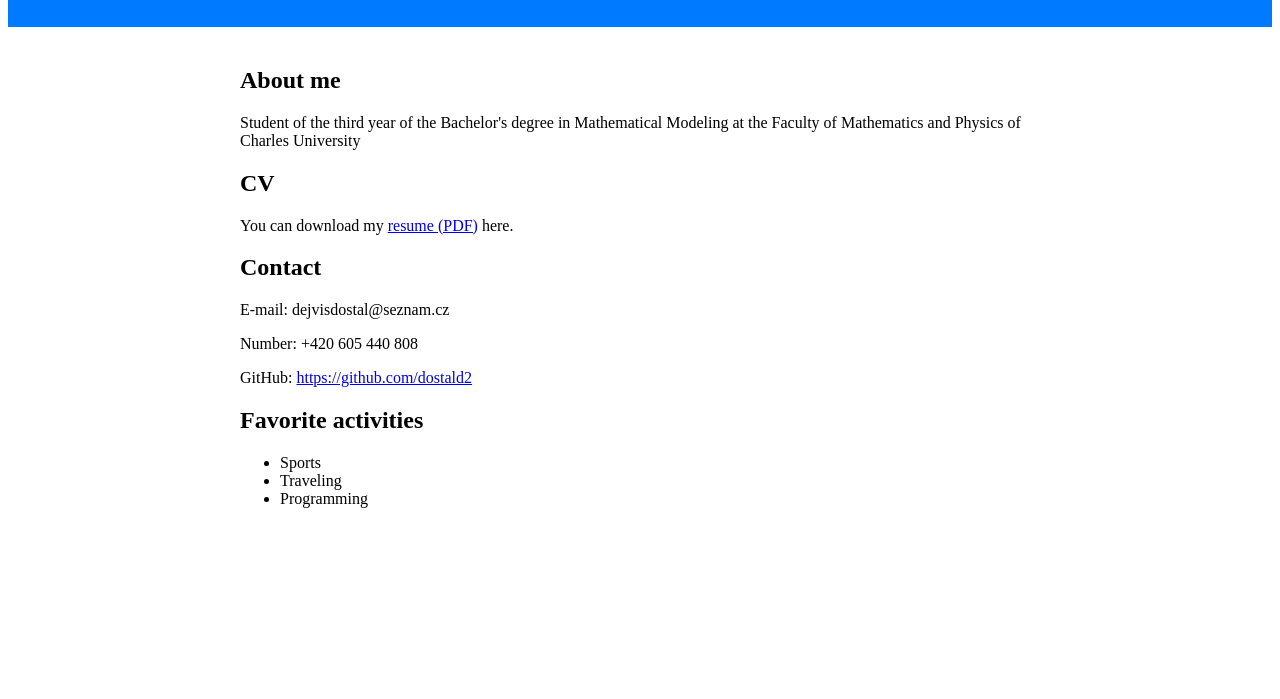
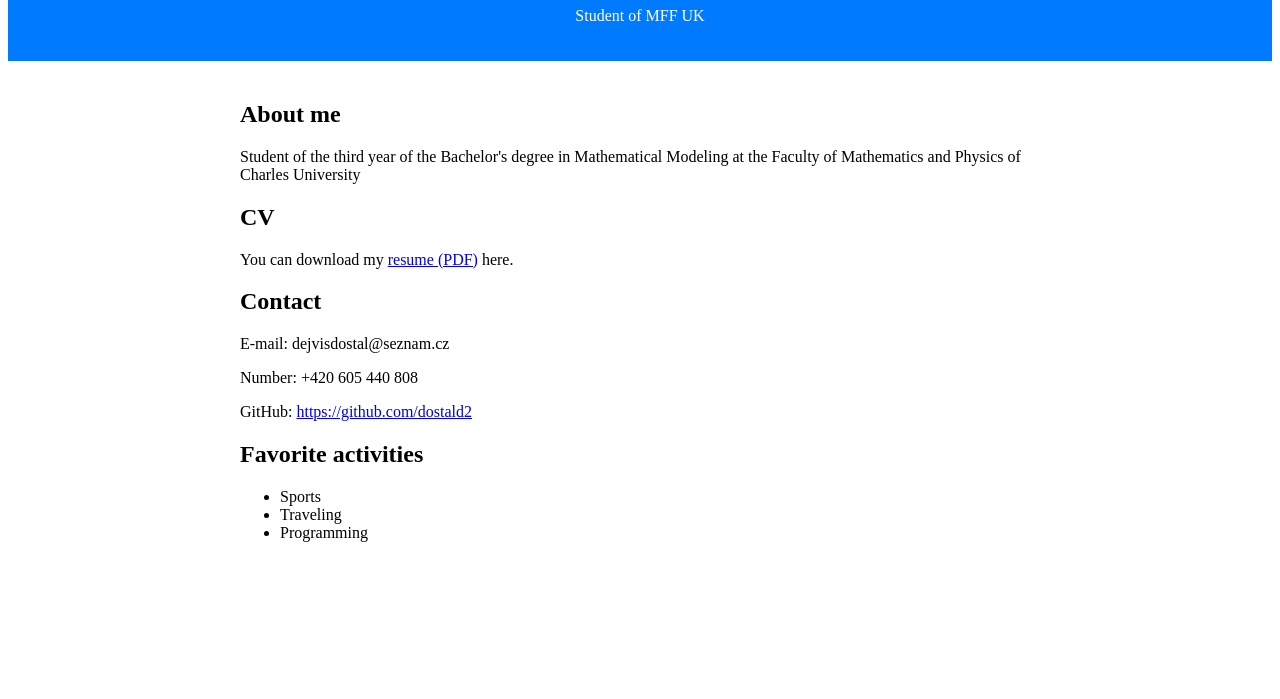
Before and after one commit to dostald2/dostald2.github.io, a plain HTML site: page index.html in a window 1280 px wide. Shown: the part 101-800 px from the top of the page. Drawn offline with Linux system fonts and the light colour scheme.

Commit message:
Update index.html

```diff
--- a/index.html
+++ b/index.html
@@ -24,6 +24,7 @@
 <body>
     <header>
         <h1>David Dostál</h1>
+        <p>Student of MFF UK</p>
     </header>
 
     <div class="container">
```
